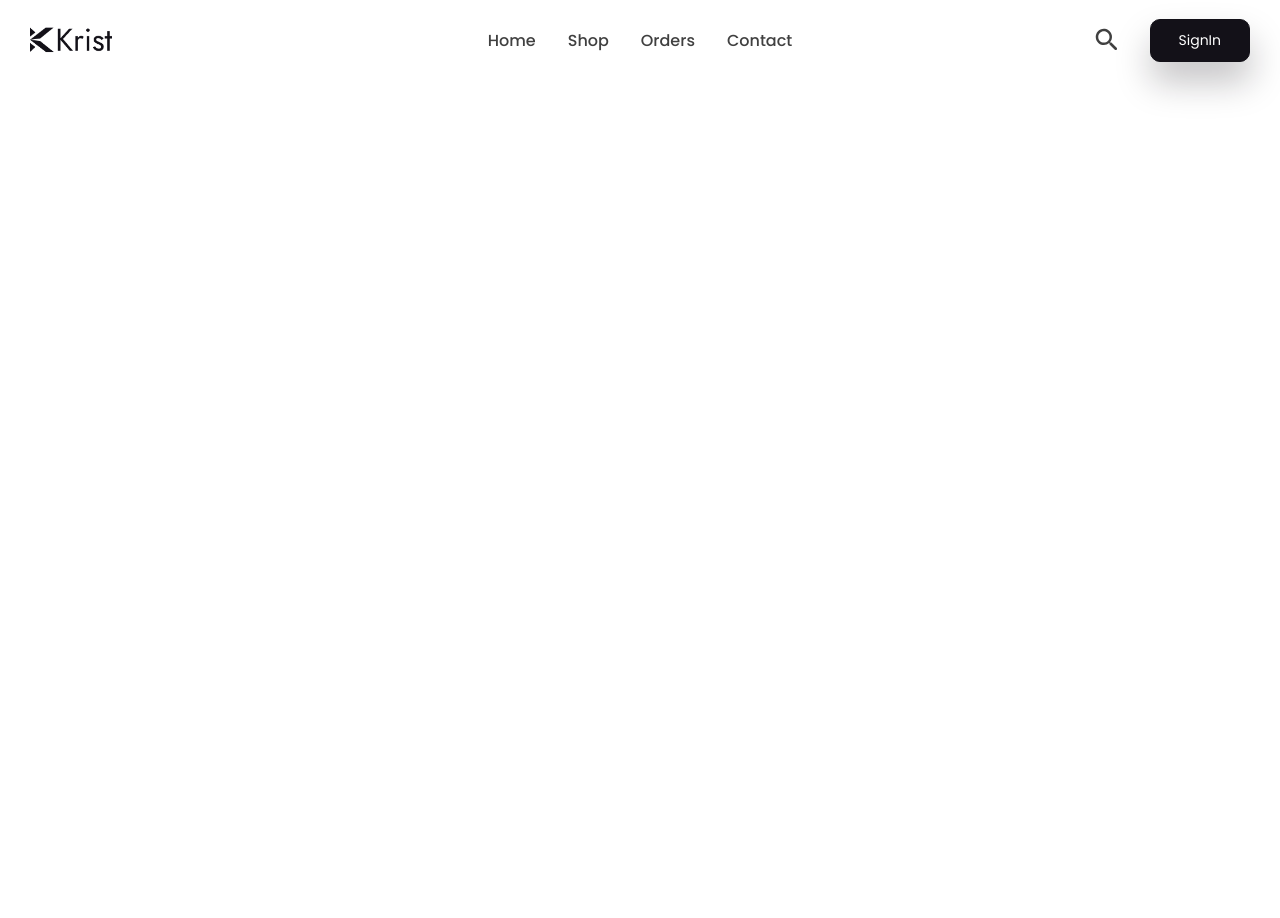
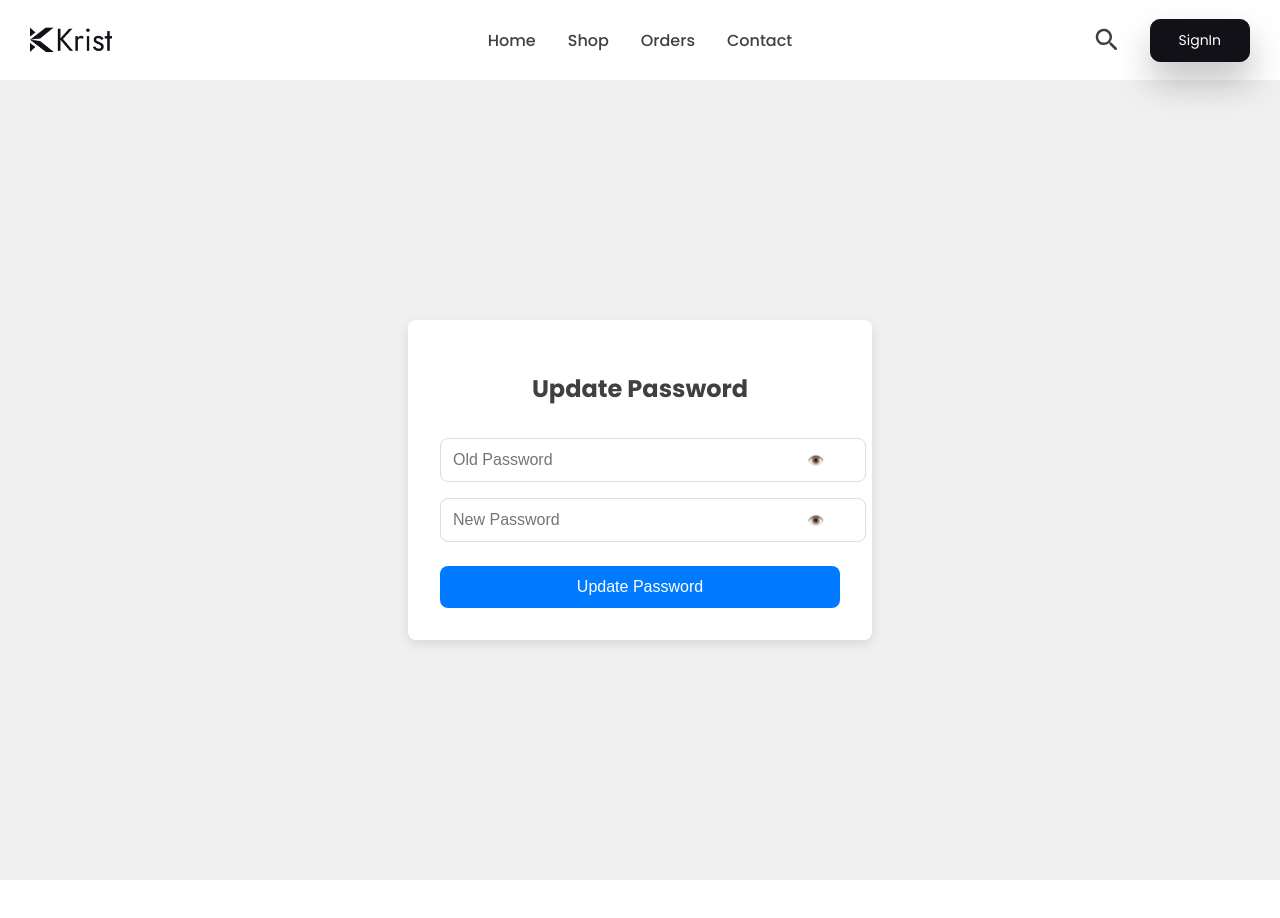
Before and after one commit to AlkaSinha5/Merm_ecomm, a React (Create React App) app in the folder client/: page /user/passwordUpdate in a window 1280 px wide. Shown: the top 918 px of the page. Before the commit the page ends 800 px from the top, so only its background shows below. Built offline with nearby package versions, Linux system fonts and the light colour scheme.

Commit message:
update password done

```diff
--- a/client/src/App.js
+++ b/client/src/App.js
@@ -31,6 +31,7 @@ import EnquiriesPage from "./pages/EnquiryGet";
 import EditPage from "./pages/addressEdit";
 import ProfileUpdate from "./components/profileUpdate";
 import AddCoupon from "./pages/AddCoupon";
+import UpdatePassword from "./components/updatePassword";
 
 
 // Styled Components
@@ -118,7 +119,7 @@ function MainRoutes({ currentUser, openAuth, setOpenAuth }) {
           <Route path="/order" element={<UserOrdersPage />} />
 
           <Route path="/user/userUpdate" element={<ProfileUpdate currentUser={currentUser}/>} />
-
+          <Route path="/user/passwordUpdate" element={<UpdatePassword currentUser={currentUser}/>} />
 
           {/* Admin Routes */}
           <Route path="/admin/dashboard" element={<Dashboard />} />
--- a/client/src/components/Navbar.jsx
+++ b/client/src/components/Navbar.jsx
@@ -191,6 +191,10 @@ const Navbar = ({ openAuth, setOpenAuth, currentUser }) => {
     navigate("/user/userUpdate"); // Redirect to Update Profile page
     handleClose(); // Close the dropdown menu
   };
+  const handlePasswordUpdate = () => {
+    navigate("/user/passwordUpdate"); // Redirect to Update Profile page
+    handleClose(); // Close the dropdown menu
+  };
 
   return (
     <Nav>
@@ -289,6 +293,9 @@ const Navbar = ({ openAuth, setOpenAuth, currentUser }) => {
                   <MenuItem onClick={handleUpdateProfile}>
                     Update Profile
                   </MenuItem>
+                  <MenuItem onClick={handlePasswordUpdate}>
+                    Password Update
+                  </MenuItem>
                 </DropdownMenu>
               </AvatarContainer>
             </>
--- /dev/null
+++ b/client/src/components/updatePassword.jsx
@@ -0,0 +1,152 @@
+import React, { useState } from "react";
+import styled from "styled-components";
+import axios from "axios";
+import { CircularProgress } from "@mui/material";
+import { toast } from "react-toastify";
+import { useNavigate } from "react-router-dom";
+
+const Container = styled.div`
+  display: flex;
+  justify-content: center;
+  align-items: center;
+  height: 100vh;
+  background-color: #f0f0f0;
+`;
+
+const Wrapper = styled.div`
+  background-color: white;
+  padding: 32px;
+  border-radius: 8px;
+  width: 400px;
+  box-shadow: 0px 4px 12px rgba(0, 0, 0, 0.1);
+`;
+
+const Title = styled.h2`
+  text-align: center;
+  margin-bottom: 24px;
+  font-size: 24px;
+`;
+
+const Input = styled.input`
+  width: 100%;
+  padding: 12px;
+  margin: 8px 0;
+  border-radius: 8px;
+  border: 1px solid #ddd;
+  font-size: 16px;
+`;
+
+const Button = styled.button`
+  background-color: #007bff;
+  color: white;
+  padding: 12px;
+  border-radius: 8px;
+  border: none;
+  font-size: 16px;
+  cursor: pointer;
+  width: 100%;
+  margin-top: 16px;
+
+  &:disabled {
+    background-color: #ddd;
+  }
+`;
+
+const PasswordWrapper = styled.div`
+  position: relative;
+  width: 100%;
+`;
+
+const EyeButton = styled.button`
+  position: absolute;
+  right: 10px;
+  top: 50%;
+  transform: translateY(-50%);
+  background: transparent;
+  border: none;
+  cursor: pointer;
+`;
+
+const UpdatePassword = ({ currentUser }) => {
+  const userId = currentUser?._id;
+  const [oldPassword, setOldPassword] = useState("");
+  const [newPassword, setNewPassword] = useState("");
+  const [loading, setLoading] = useState(false);
+  const [showOldPassword, setShowOldPassword] = useState(false);
+  const [showNewPassword, setShowNewPassword] = useState(false);
+  const navigate = useNavigate();
+
+  const handleSubmit = async (e) => {
+    e.preventDefault();
+    setLoading(true);
+
+    const token = localStorage.getItem("krist-app-token"); // Get JWT token from localStorage
+    if (!token) {
+      toast.error("You must be logged in to update the password");
+      setLoading(false);
+      return;
+    }
+
+    try {
+      const response = await axios.put(
+        `http://localhost:8080/api/user/updatePassword/${userId}`, // Dynamically pass userId here
+        {
+          OldPassword: oldPassword,
+          NewPassword: newPassword,
+        },
+        {
+          headers: {
+            Authorization: `Bearer ${token}`,
+          },
+        }
+      );
+      toast.success(response.data.message); // Display success message
+      navigate("/");
+    } catch (error) {
+      toast.error(error.response?.data?.error || "An error occurred. Please try again.");
+    }
+
+    setLoading(false); // Stop the loading spinner
+  };
+
+  return (
+    <Container>
+      <Wrapper>
+        <Title>Update Password</Title>
+        <form onSubmit={handleSubmit}>
+          <PasswordWrapper>
+            <Input
+              type={showOldPassword ? "text" : "password"}
+              placeholder="Old Password"
+              value={oldPassword}
+              onChange={(e) => setOldPassword(e.target.value)}
+              required
+            />
+            <EyeButton type="button" onClick={() => setShowOldPassword(!showOldPassword)}>
+              👁️
+            </EyeButton>
+          </PasswordWrapper>
+
+          <PasswordWrapper>
+            <Input
+              type={showNewPassword ? "text" : "password"}
+              placeholder="New Password"
+              value={newPassword}
+              onChange={(e) => setNewPassword(e.target.value)}
+              required
+            />
+            <EyeButton type="button" onClick={() => setShowNewPassword(!showNewPassword)}>
+              👁️
+            </EyeButton>
+          </PasswordWrapper>
+
+          <Button type="submit" disabled={loading}>
+            {loading ? <CircularProgress size={24} color="secondary" /> : "Update Password"}
+          </Button>
+        </form>
+      </Wrapper>
+    </Container>
+  );
+};
+
+export default UpdatePassword;
```
Also changed, not shown: 2 other files (tests, documents, lock files or other folders).
